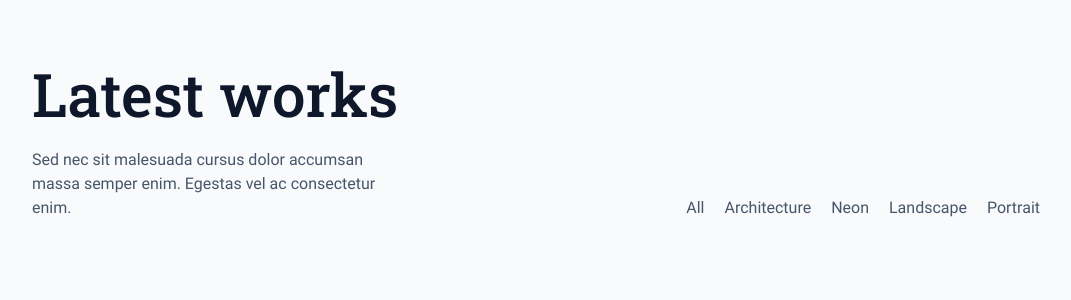
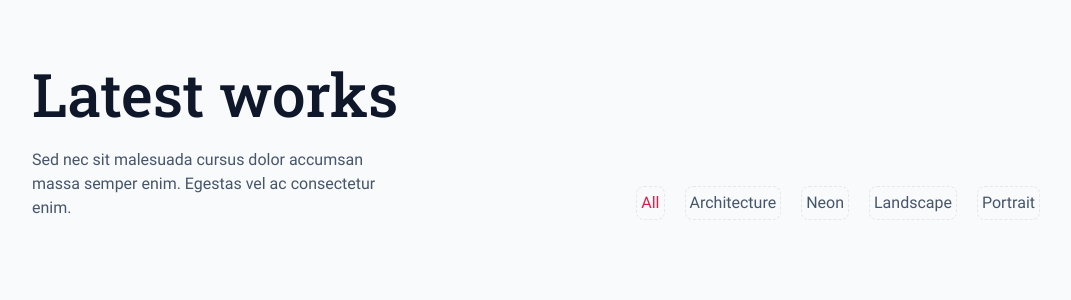
Before and after one commit to kristjanv001/image-scroller, an Angular app: page / in a window 1280 px wide. Shown: the top 300 px of the page, without its empty margins (104-1175 px from the left). Built offline with nearby package versions, Linux system fonts and the light colour scheme.

Commit message:
Filter styate change aka active filter done

```diff
--- a/src/app/app.component.html
+++ b/src/app/app.component.html
@@ -5,10 +5,16 @@
         <h1 class="mb-4 md:mb-6">Latest works</h1>
         <p>Sed nec sit malesuada cursus dolor accumsan massa semper enim. Egestas vel ac consectetur enim.</p>
       </header>
-      <ul class="flex items-center space-x-5 place-self-end">
+      <ul class="flex items-center space-x-2 md:space-x-5 place-self-end">
         @for (filter of filters(); track $index) {
           <li>
-            <button>{{ filter }}</button>
+            <button
+              (click)="onFilterChange(filter)"
+              [ngClass]="{ 'text-rose-seven': filter === currentFilter() }"
+              class="border border-dashed p-1 bg-neutral-one rounded-lg"
+            >
+              {{ filter }}
+            </button>
           </li>
         }
       </ul>
--- a/src/app/app.component.ts
+++ b/src/app/app.component.ts
@@ -1,4 +1,5 @@
 import { Component, inject } from "@angular/core";
+import { CommonModule } from "@angular/common";
 import { RouterOutlet } from "@angular/router";
 import { GalleryService } from "./services/gallery.service";
 import { Filter } from "./models/filter";
@@ -6,7 +7,7 @@ import { Filter } from "./models/filter";
 @Component({
   selector: "app-root",
   standalone: true,
-  imports: [RouterOutlet],
+  imports: [RouterOutlet, CommonModule],
   templateUrl: "./app.component.html",
 })
 export class AppComponent {
```
